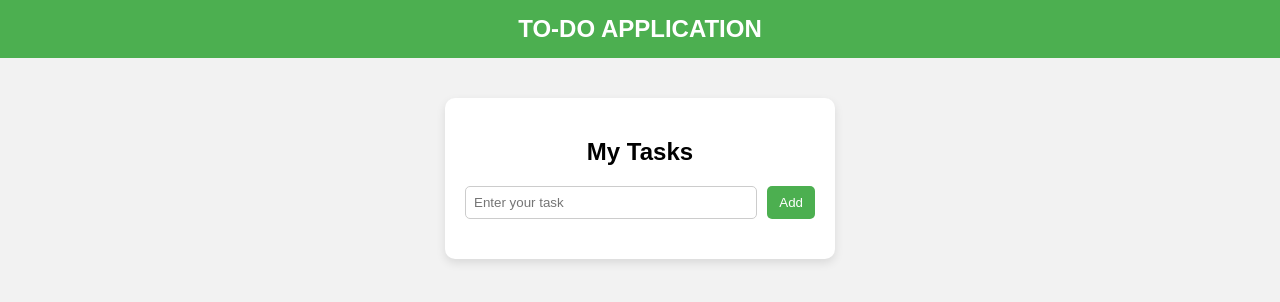
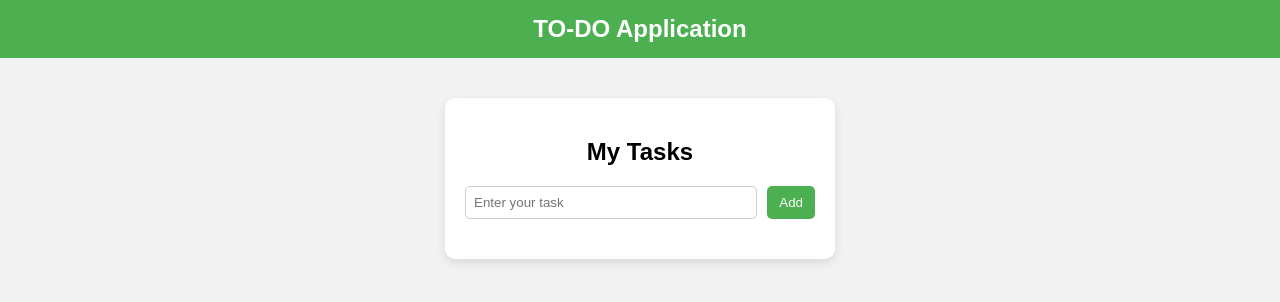
Before and after one commit to Bhanu2240/TODOAPP, a plain HTML site: page index.html in a window 1280 px wide. Drawn offline with Linux system fonts and the light colour scheme.

Commit message:
mage changes in navbar

```diff
--- a/index.html
+++ b/index.html
@@ -5,8 +5,7 @@
   <link rel="stylesheet" href="style.css">
 </head>
 <body>
-
-  <nav id="navbar">TO-DO APPLICATION</nav>
+  <nav id="navbar">TO-DO Application</nav>
 
   <div class="container">
     <h2>My Tasks</h2>
```
